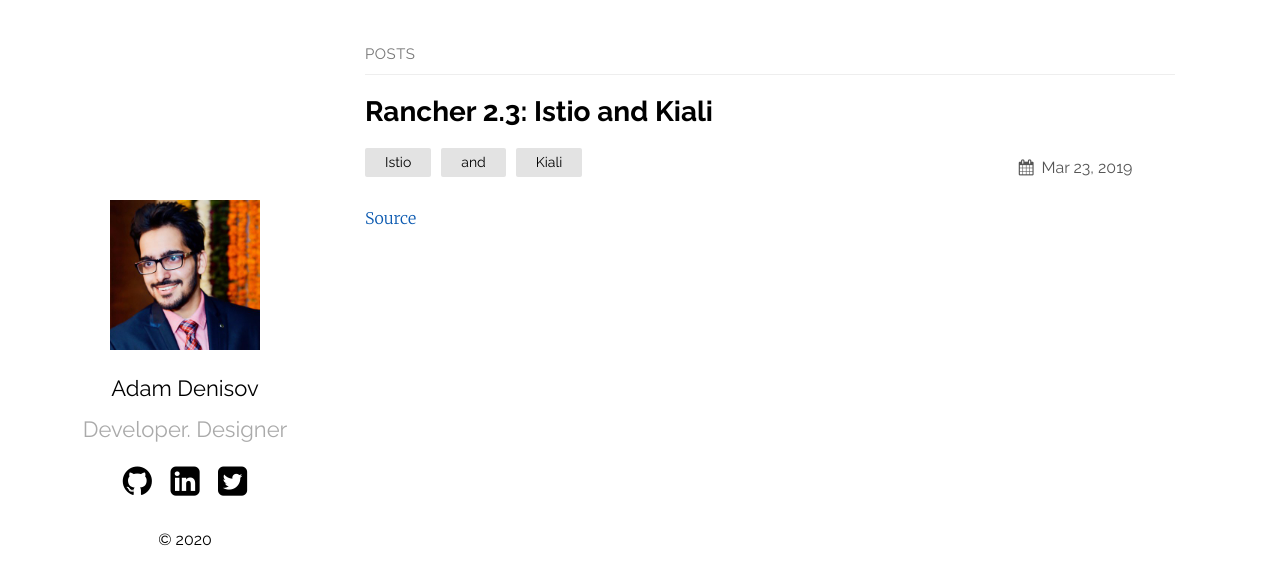
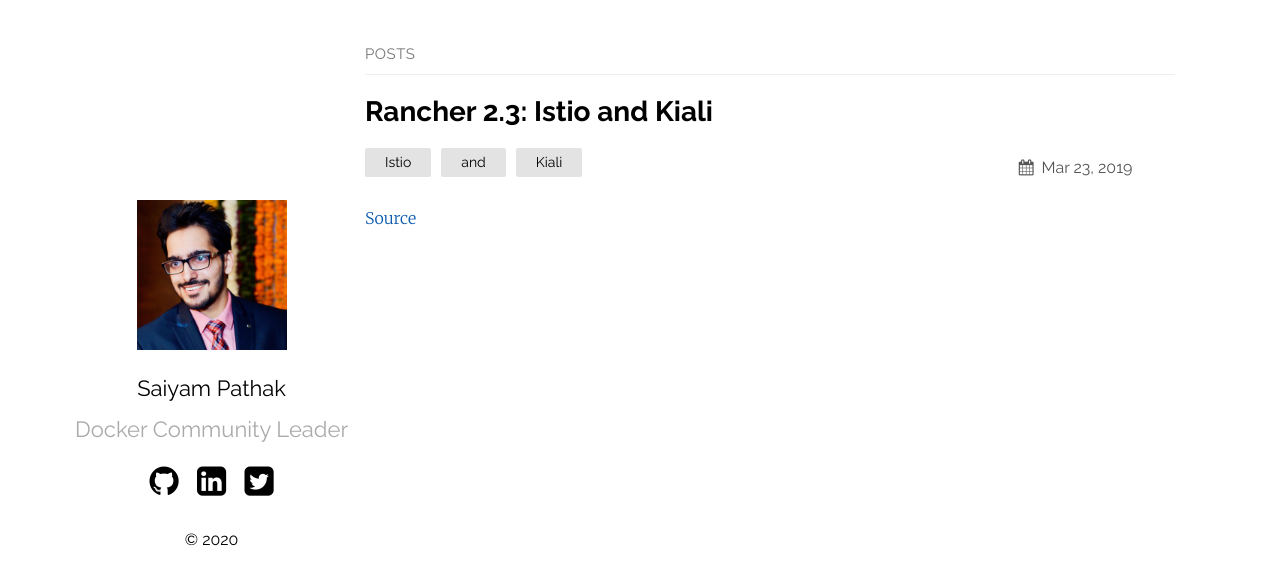
Before and after one commit to saiyam1814/saiyam1814.github.io, a Jekyll site: the page built from index.md, in a window 1280 px wide. Shown: the top 585 px of the page. Built offline with Jekyll 4.4.1, drawn with Linux system fonts in a browser that asks for light colours.

Commit message:
Update _config.yml

```diff
--- a/_config.yml
+++ b/_config.yml
@@ -1,4 +1,4 @@
-title: Your awesome title
+title: Saiyam Pathak
 author: GitHub User
 email: your-email@domain.com
 description: > # this means to ignore newlines until "show_exerpts:"
@@ -12,16 +12,16 @@
 sass:
   sass_dir: _sass
 plainwhite:
-  name: Adam Denisov
-  tagline: Developer. Designer
+  name: Saiyam Pathak
+  tagline: Docker Community Leader
   date_format: "%b %-d, %Y"
   sitemap: true # set to true to generate sitemap.xml content
 
   # generate social links in footer
   social_links:
-    twitter: thelehhman
-    github:  thelehhman
-    linkedIn: in/thelehhman
+    twitter: SaiyamPathak
+    github: saiyam1814
+    linkedIn: in/saiyam-pathak-97685a64/
     rss: rss
     # dribbble: jekyll
     # facebook: jekyll
```
